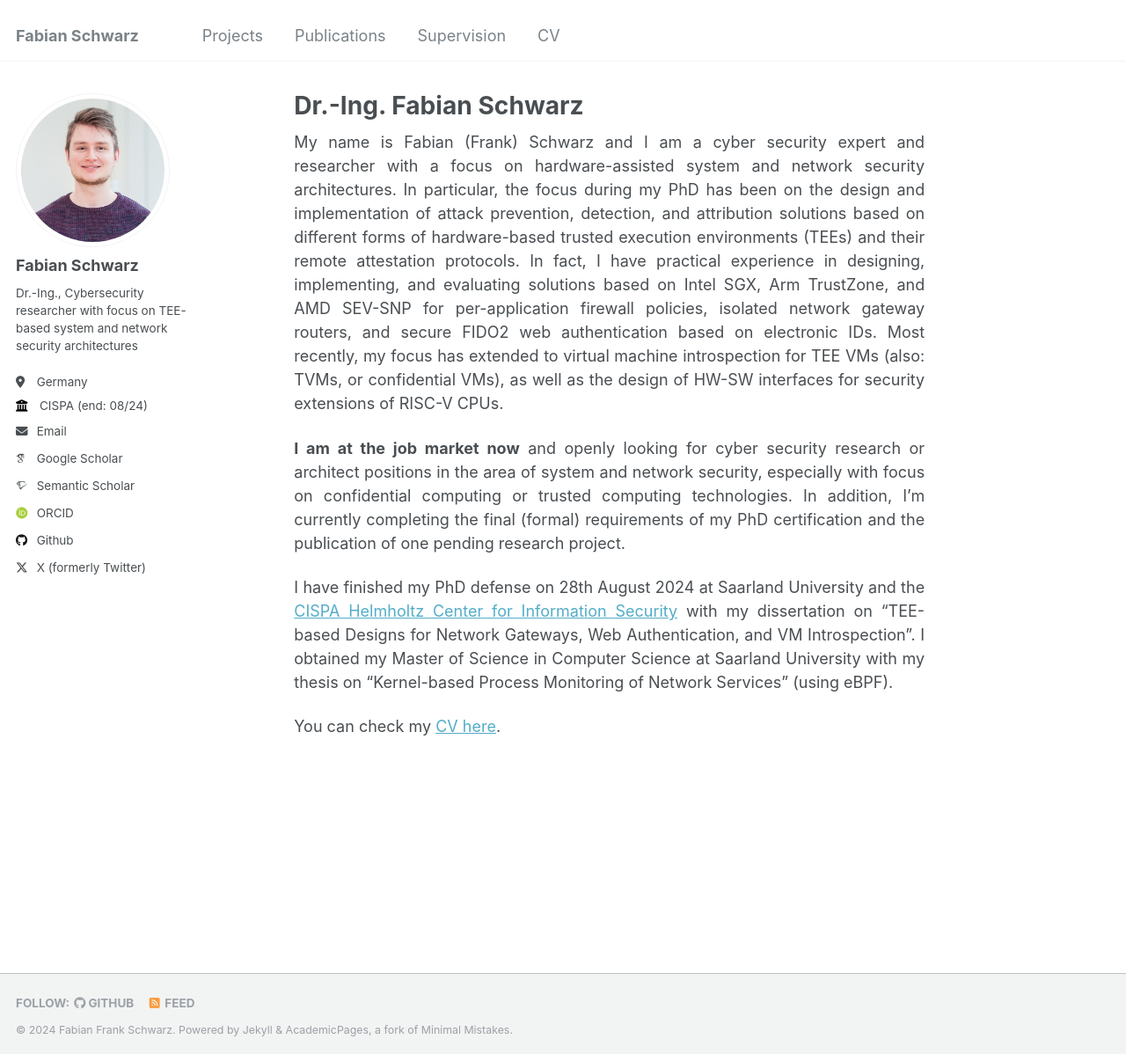
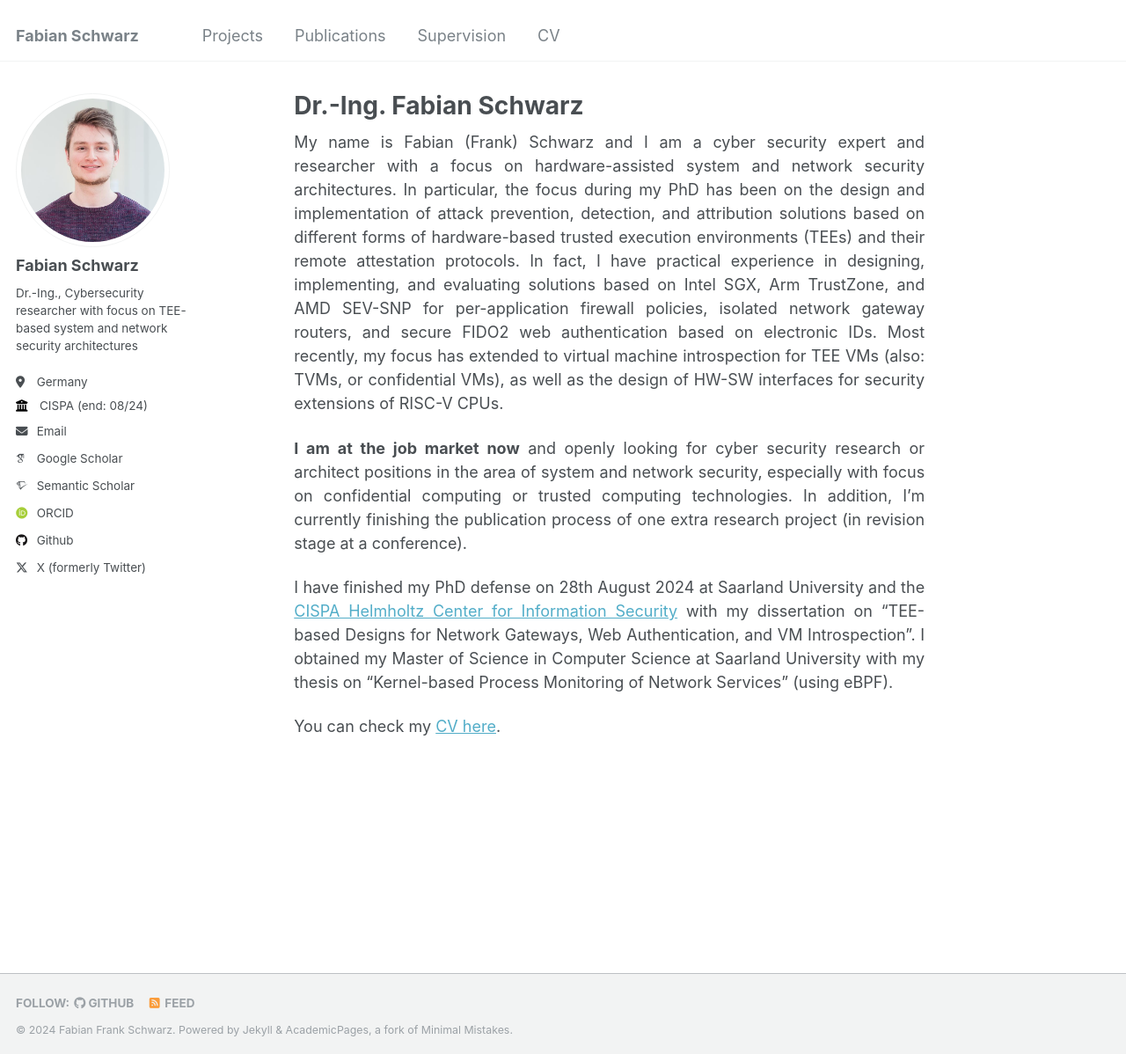
Before and after one commit to fa-schwarz/fa-schwarz.github.io, a Jekyll site: the page built from _pages/about.md, in a window 1280 px wide and 1198 px high. Shown: the whole window at 88% size. Built offline with Jekyll 4.4.1, drawn with Linux system fonts in a browser that asks for light colours; some web fonts are replaced.

Commit message:
Update about page

```diff
--- a/_pages/about.md
+++ b/_pages/about.md
@@ -14,7 +14,7 @@ Most recently, my focus has extended to virtual machine introspection for TEE VM
 
 
 **I am at the job market now** and openly looking for cyber security research or architect positions in the area of system and network security, especially with focus on confidential computing or trusted computing technologies.
-In addition, I'm currently completing the final (formal) requirements of my PhD certification and the publication of one pending research project.
+In addition, I'm currently finishing the publication process of one extra research project (in revision stage at a conference).
 
 
 I have finished my PhD defense on 28th August 2024 at Saarland University and the [CISPA Helmholtz Center for Information Security](https://cispa.de/en) with my dissertation on "TEE-based Designs for Network Gateways, Web Authentication, and VM Introspection".
```
